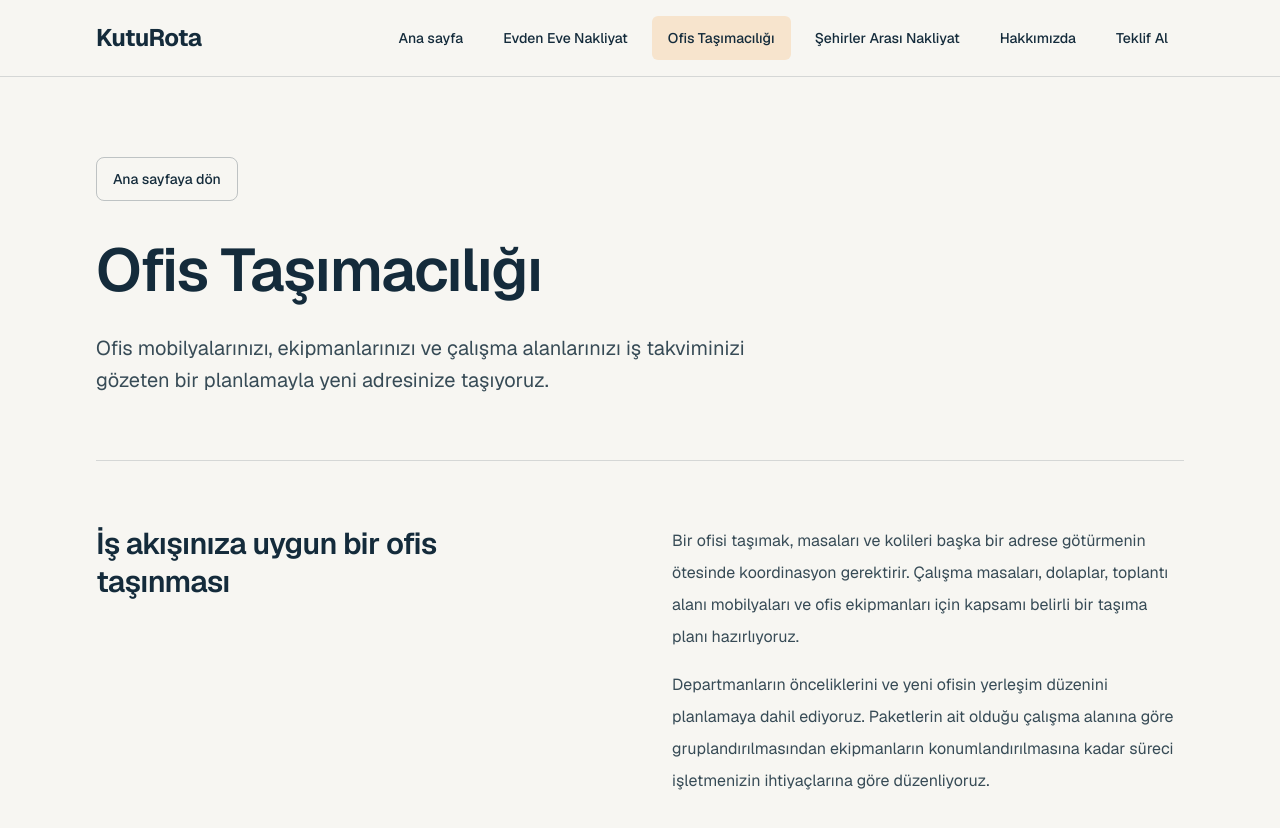
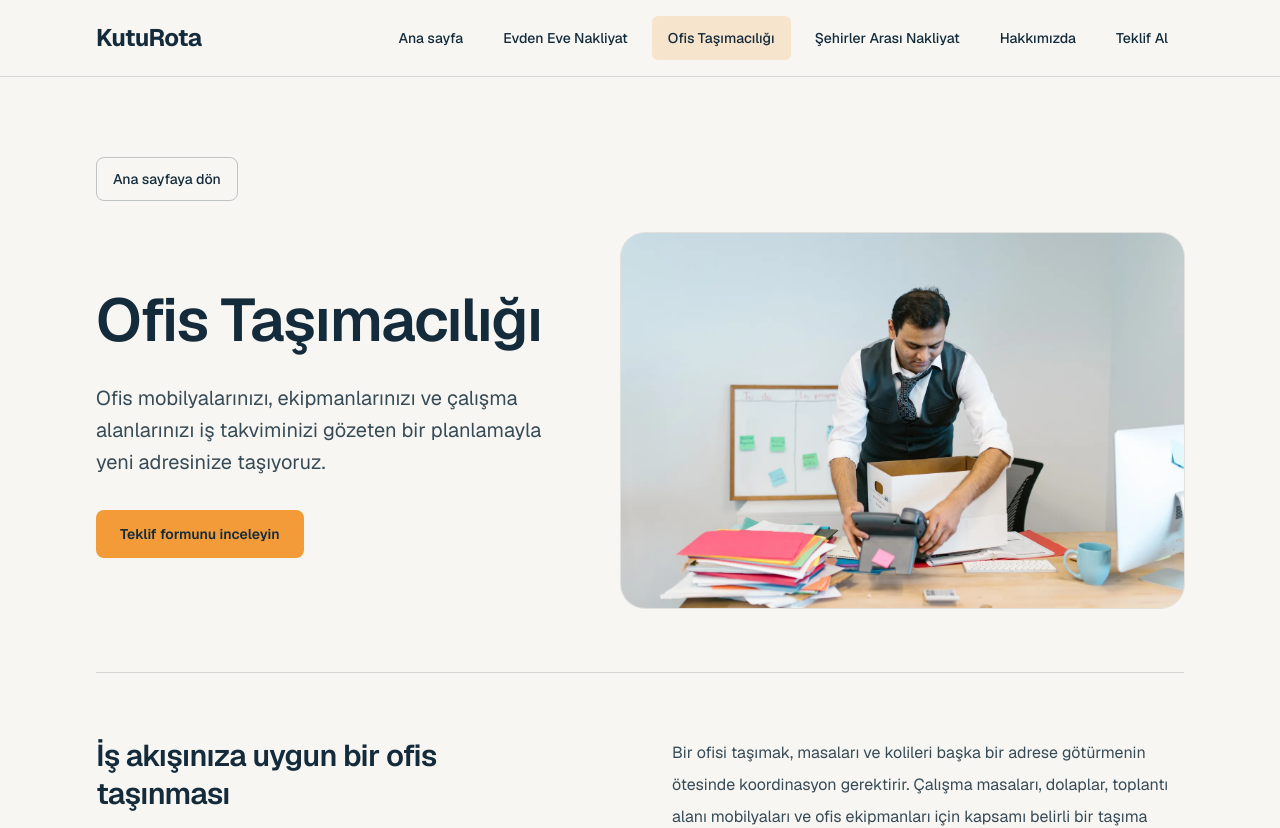
Before and after one commit to onurerkoc-dev/kuturota-web, a Next.js app: page /ofis-tasima in a window 1280 px wide. Shown: the top 828 px of the page. Built offline with nearby package versions, Linux system fonts and the light colour scheme.

Commit message:
feat: enhance office moving page with photography

```diff
--- a/src/app/ofis-tasima/page.tsx
+++ b/src/app/ofis-tasima/page.tsx
@@ -1,5 +1,7 @@
 import type { Metadata } from "next";
+import Image from "next/image";
 import Link from "next/link";
+import officeMovingPhoto from "@/assets/office-moving.webp";
 
 export const metadata: Metadata = {
   title: "Ofis Taşımacılığı | KutuRota",
@@ -35,7 +37,8 @@ export default function OfisTasimaPage() {
         Ana sayfaya dön
       </Link>
 
-      <header className="mt-8 border-b border-primary/15 pb-12 sm:pb-16">
+      <header className="mt-8 grid items-center gap-10 border-b border-primary/15 pb-12 sm:gap-12 sm:pb-16 lg:grid-cols-[0.9fr_1.1fr] lg:gap-16">
+        <div className="min-w-0">
           <h1 className="max-w-3xl text-4xl leading-tight font-semibold tracking-tight text-primary sm:text-6xl">
             Ofis Taşımacılığı
           </h1>
@@ -43,6 +46,26 @@ export default function OfisTasimaPage() {
             Ofis mobilyalarınızı, ekipmanlarınızı ve çalışma alanlarınızı iş
             takviminizi gözeten bir planlamayla yeni adresinize taşıyoruz.
           </p>
+          <Link
+            href="/teklif-al"
+            className="mt-8 inline-flex min-h-12 w-full items-center justify-center rounded-lg bg-accent px-6 py-3 text-sm font-semibold text-primary hover:bg-accent/80 sm:w-auto"
+          >
+            Teklif formunu inceleyin
+          </Link>
+        </div>
+
+        <div className="relative aspect-[3/2] overflow-hidden rounded-3xl bg-primary/5 ring-1 ring-primary/10">
+          <Image
+            src={officeMovingPhoto}
+            alt="Ofiste masa telefonunu koliye yerleştiren bir çalışan; masada dosyalar ve bilgisayar bulunuyor."
+            fill
+            sizes="(min-width: 1152px) 563px, (min-width: 1024px) calc(55vw - 70.4px), (min-width: 640px) calc(100vw - 64px), calc(100vw - 48px)"
+            loading="eager"
+            fetchPriority="high"
+            placeholder="blur"
+            className="object-cover object-[55%_60%]"
+          />
+        </div>
       </header>
 
       <section
--- /dev/null
+++ b/src/assets/office-moving-source.md
@@ -0,0 +1,14 @@
+# Ofis Taşımacılığı fotoğrafı
+
+- Yerel dosya: `office-moving.webp`
+- Fotoğrafçı: RDNE Stock project
+- Kaynak: [Man Packing Up his Desk — Pexels, 7581042](https://www.pexels.com/photo/man-packing-up-his-desk-7581042/)
+- Orijinal indirme: [Pexels JPEG](https://images.pexels.com/photos/7581042/pexels-photo-7581042.jpeg?cs=srgb&dl=pexels-rdne-7581042.jpg&fm=jpg)
+- Lisans: [Pexels License](https://www.pexels.com/license/)
+- Kaynak ve lisans kontrolü: 17 Ekim 2026
+
+Pexels lisansı ücretsiz web kullanımına ve düzenlemeye izin verir; atıf zorunlu değildir. Görseldeki kişilerin veya markaların hizmeti desteklediği ima edilemez. Fotoğraf ofis ekipmanlarının taşınmaya hazırlanmasını temsil eden bir stok görseldir; KutuRota'nın gerçek ekibi veya müşteri referansı olarak sunulmaz.
+
+6157×4105 piksel orijinal JPEG, projede mevcut Sharp ile yönü düzeltilerek 1600×1067 piksel WebP biçimine dönüştürüldü (kalite 80, effort 6). Çıktı 54.780 bayttır. EXIF bilgileri korunmaz. 3:2 görsel alanı ve `object-fit: cover` masa telefonu, koli ve çalışma alanını kadrajda tutar.
+
+Fotoğraf statik import ile yerelden sunulur; çalışma zamanında Pexels'e istek yapılmaz. `next/image` için responsive `sizes`, bulanık önizleme ve yüksek yükleme önceliği kullanılır. Aspect ratio, görsel yüklenmeden önce alanı ayırır.
```
Also changed, not shown: src/assets/office-moving.webp (added). Lines whose indentation alone changed are shown as unchanged.
